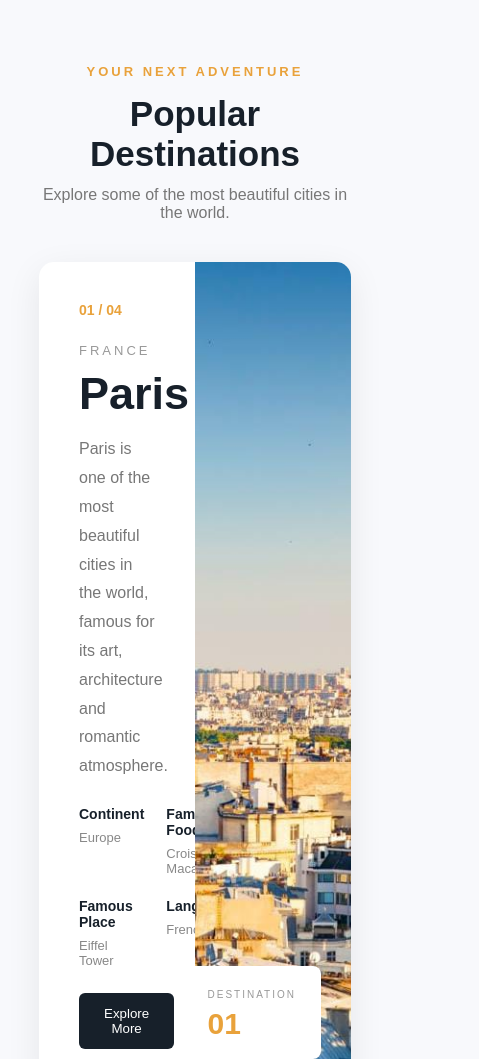
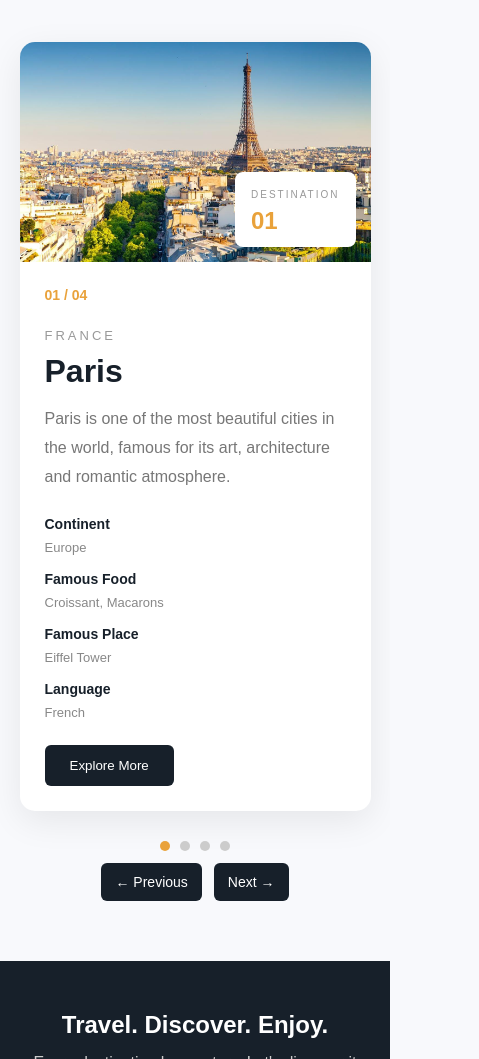
Before and after one commit to Reham-Abdelaleem/task_3_final_project-NGI, a plain HTML site: page index.html in a window 390 px wide. Shown: the part 713-1772 px from the top of the page, 479 px wide, since content can reach past the window. Drawn offline with Linux system fonts and the light colour scheme.

Commit message:
Implement responsive design for multiple breakpoints
Added responsive styles for typography and layout across various screen sizes.

```diff
--- a/css/style.css
+++ b/css/style.css
@@ -317,3 +317,158 @@ footer {
   padding: 20px;
   font-size: 13px;
 }
+/* ===== Responsive ===== */
+
+/* Fluid typography */
+.hero h1 {
+  font-size: clamp(32px, 6vw, 55px);
+}
+
+.section-header h2 {
+  font-size: clamp(26px, 4vw, 35px);
+}
+
+.place-content h2 {
+  font-size: clamp(32px, 4.5vw, 45px);
+}
+
+.about h2 {
+  font-size: clamp(24px, 3.5vw, 30px);
+}
+
+img {
+  max-width: 100%;
+}
+
+/* Tablet */
+@media (max-width: 992px) {
+  header {
+    padding: 20px 5%;
+  }
+
+  .hero {
+    padding: 60px 6%;
+  }
+
+  .places-section {
+    padding: 70px 6%;
+  }
+
+  .place-content {
+    padding: 30px;
+  }
+
+  .place-details {
+    gap: 16px;
+  }
+}
+
+/* Mobile */
+@media (max-width: 768px) {
+  header {
+    flex-direction: column;
+    gap: 20px;
+    padding: 20px 5%;
+  }
+
+  header nav .links {
+    gap: 20px;
+  }
+
+  .hero {
+    min-height: 380px;
+    padding: 50px 5%;
+  }
+
+  .hero .content {
+    max-width: 100%;
+  }
+
+  .places-section {
+    padding: 60px 5%;
+  }
+
+  .place-card {
+    flex-direction: column;
+    min-height: auto;
+  }
+
+  .place-content,
+  .place-visual {
+    width: 100%;
+  }
+
+  .place-visual {
+    order: -1;
+    height: 260px;
+    min-height: 260px;
+  }
+
+  .place-content {
+    padding: 25px;
+  }
+
+  .place-details {
+    grid-template-columns: 1fr 1fr;
+  }
+
+  .places-navigation {
+    flex-wrap: wrap;
+    gap: 15px;
+  }
+
+  .slide-indicators {
+    order: -1;
+    width: 100%;
+    justify-content: center;
+  }
+
+  .about {
+    padding: 50px 20px;
+  }
+}
+
+/* Small phones */
+@media (max-width: 480px) {
+  .logo a {
+    font-size: 22px;
+  }
+
+  header nav .links {
+    flex-wrap: wrap;
+    justify-content: center;
+    gap: 12px 18px;
+  }
+
+  .hero h1 {
+    line-height: 1.25;
+  }
+
+  .place-details {
+    grid-template-columns: 1fr;
+  }
+
+  .place-visual {
+    height: 220px;
+    min-height: 220px;
+  }
+
+  .photo-label {
+    bottom: 15px;
+    right: 15px;
+    padding: 12px 16px;
+  }
+
+  .photo-label h3 {
+    font-size: 24px;
+  }
+
+  .slide-btn {
+    padding: 11px 14px;
+    font-size: 14px;
+  }
+
+  .places-navigation {
+    gap: 12px;
+  }
+}
```
